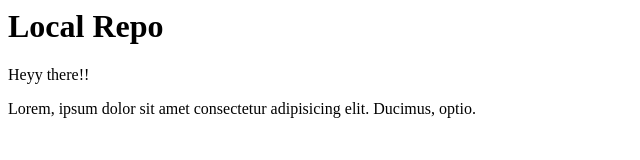
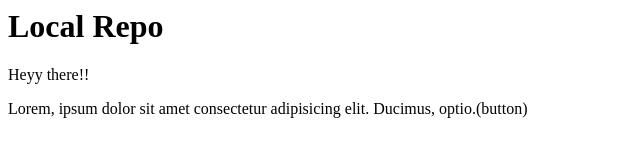
Before and after one commit to trilok-spec/localRepo, a plain HTML site: page index.html in a window 1280 px wide. Shown: the full height of the page, 0-640 px from the left. Drawn offline with Linux system fonts and the light colour scheme.

Commit message:
add button

```diff
--- a/index.html
+++ b/index.html
@@ -1,3 +1,3 @@
 <h1>Local Repo</h1>
 <p>Heyy there!!</p>
-<p>Lorem, ipsum dolor sit amet consectetur adipisicing elit. Ducimus, optio.</p>
+<p>Lorem, ipsum dolor sit amet consectetur adipisicing elit. Ducimus, optio.(button)</p>
```
